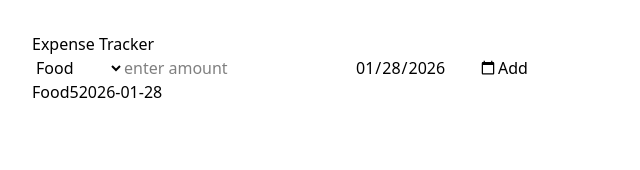
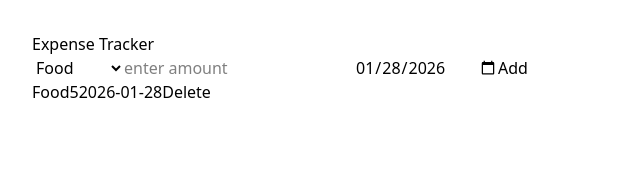
Before and after one commit to NishuSingh-12/expense-tracker-app, a React (Vite) app: page / in a window 1280 px wide. Both pictures are taken after typing "5" into the empty fields and a click on the button "Add". Shown: the top 170 px of the page, without its empty margins (0-640 px from the left). Built offline with nearby package versions, Linux system fonts and the light colour scheme.

Commit message:
delete expense item

```diff
--- a/src/App.jsx
+++ b/src/App.jsx
@@ -24,7 +24,7 @@ export default function App() {
     if (!Number.isFinite(amt) || amt <= 0) return alert("Amount must be > 0");
 
     const newExpense = {
-      id: id,
+      id,
       category,
       amount: amt,
       date,
@@ -35,6 +35,10 @@ export default function App() {
     setCategory("Food");
     setAmount("");
     setDate(getTodayDate());
+  }
+
+  function removeExpense(id) {
+    setExpenses((prev) => prev.filter((e) => e.id !== id));
   }
 
   return (
@@ -72,6 +76,7 @@ export default function App() {
             <span>{expense.category}</span>
             <span>{expense.amount}</span>
             <span>{expense.date}</span>
+            <button onClick={() => removeExpense(expense.id)}>Delete</button>
           </li>
         ))}
       </ul>
```
